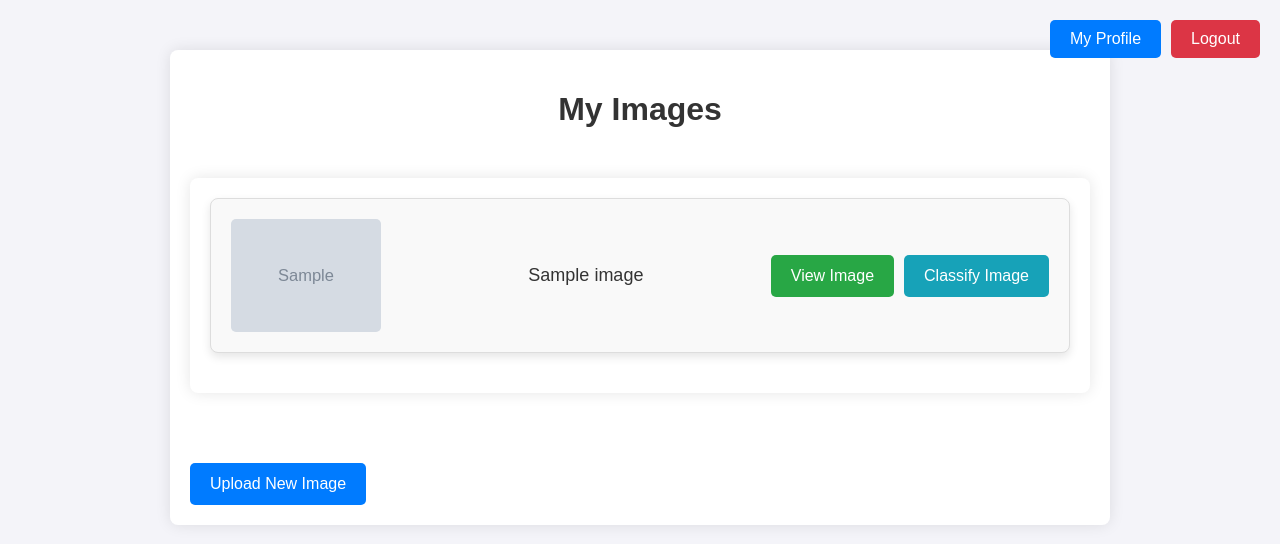
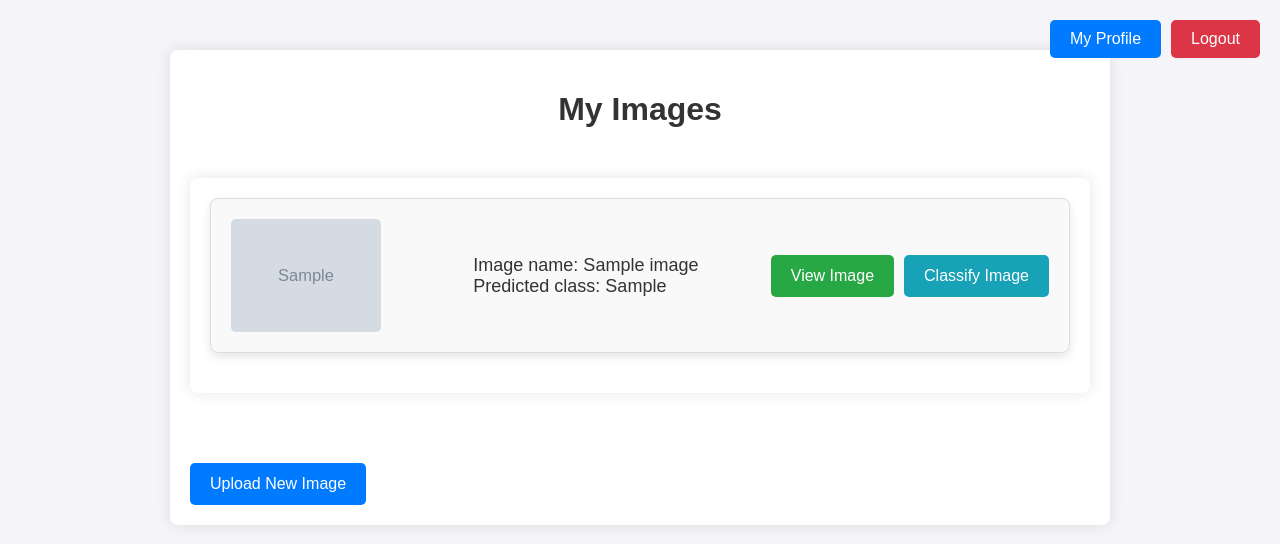
Before and after one commit to AndriKovalchuk/ImageClassificationService, a Django app: page /my_images/ in a window 1280 px wide. Shown: the top 544 px of the page. Run offline with Django 5.2, Linux system fonts and the light colour scheme; a user stored in the database is signed in; tables that the repository leaves empty hold one stand-in row (values such as "Sample post"); grey boxes marked "Sample" are stand-in pictures.

Commit message:
second_commit

```diff
--- a/InfinityVision/image_process/models.py
+++ b/InfinityVision/image_process/models.py
@@ -5,6 +5,7 @@ from django.db import models
 class IMAGE(models.Model):
     file = models.FileField(upload_to='Images/')
     original_name = models.CharField(max_length=255, blank=True, null=True)
+    predicted_class = models.CharField(max_length=255, blank=True, null=True)
     user = models.ForeignKey(User, on_delete=models.CASCADE, null=True)
 
     def __str__(self):
--- a/InfinityVision/image_process/templates/image_process/my_images.html
+++ b/InfinityVision/image_process/templates/image_process/my_images.html
@@ -138,7 +138,12 @@
                 <div class="card">
                     <div class="card-body">
                         <img src="{{ image.file.url }}" alt="{{ image.original_name }}">
-                        <h3 class="card-text">{{ image.original_name }}</h3>
+                        <div>
+                            <h3 class="card-text">Image name: {{ image.original_name }}</h3>
+                            {% if image.predicted_class %}
+                            <h3 class="card-text">Predicted class: {{ image.predicted_class }}</h3>
+                            {% endif %}
+                        </div>
                         <div class="buttons">
                             <a href="{{ image.file.url }}" target="_blank" class="view-image">View Image</a>
                             <a href="{% url 'image_process:classify_image' image.id %}" class="classify-image">Classify Image</a>
--- a/InfinityVision/image_process/views.py
+++ b/InfinityVision/image_process/views.py
@@ -2,7 +2,6 @@ import numpy as np
 import tensorflow as tf
 from django.contrib.auth.decorators import login_required
 from django.shortcuts import render, get_object_or_404
-from django.views.generic import TemplateView
 
 from .forms import FileFieldForm
 from .models import IMAGE
@@ -59,11 +58,13 @@ def upload_image(request):
 
             for file in files:
                 image_document = IMAGE(file=file, user=request.user, original_name=file.name)
-                image_document.save()
-                image_documents.append(image_document)
 
                 try:
                     predicted_class = classify_image(file)
+                    image_document.predicted_class = predicted_class
+                    image_document.save()
+
+                    image_documents.append(image_document)
                     predictions.append(predicted_class)
                 except ValueError as e:
                     return render(request, 'image_process/upload_image.html', {'form': form, 'error': str(e)})
```
